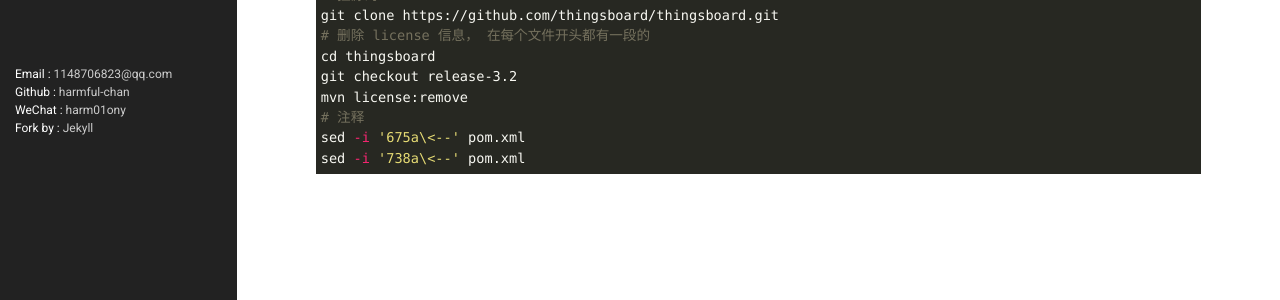
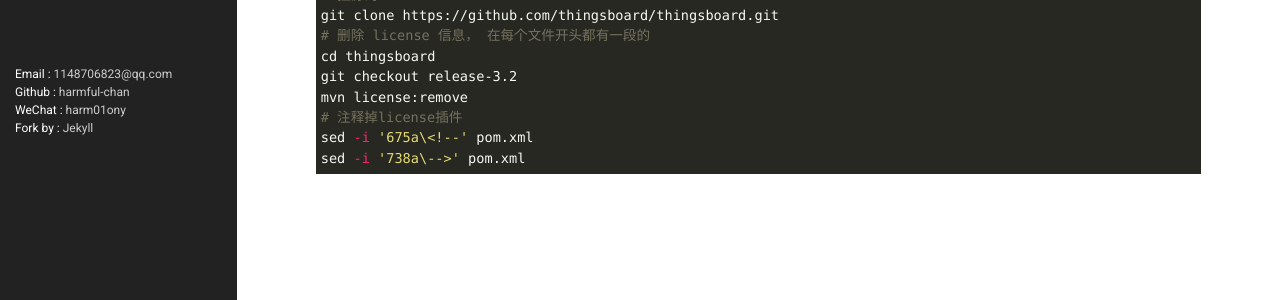
Before and after one commit to harmful-chan/pages, a Jekyll site: the page built from _posts/2020-12-19-Thingsboard-(一)-编译运行.md, in a window 1280 px wide. Shown: the part 542-842 px from the top of the page. Built offline with Jekyll 4.4.1, drawn with Linux system fonts in a browser that asks for light colours.

Commit message:
_posts/2020-12-19-Thingsboard-(一)-编译运行.md updated from https://stackedit.io/

````diff
--- a/_posts/2020-12-19-Thingsboard-(一)-编译运行.md
+++ b/_posts/2020-12-19-Thingsboard-(一)-编译运行.md
@@ -26,13 +26,13 @@
 cd thingsboard
 git checkout release-3.2
 mvn license:remove
-# 注释
-sed -i '675a\<--' pom.xml
-sed -i '738a\<--' pom.xml
+# 注释掉license插件
+sed -i '675a\<!--' pom.xml
+sed -i '738a\-->' pom.xml
 ```
 
 <!--stackedit_data:
-eyJoaXN0b3J5IjpbLTQyNDI1OTM2Nyw5MzI0Njg3NjAsLTEwNT
+eyJoaXN0b3J5IjpbMjExMTE5NTc1Niw5MzI0Njg3NjAsLTEwNT
 I4NDA3OTksMTQyODc1NTczNywtMTI2MTE0MjgwOCwxMzczMjI5
 MDYwXX0=
 -->
````
